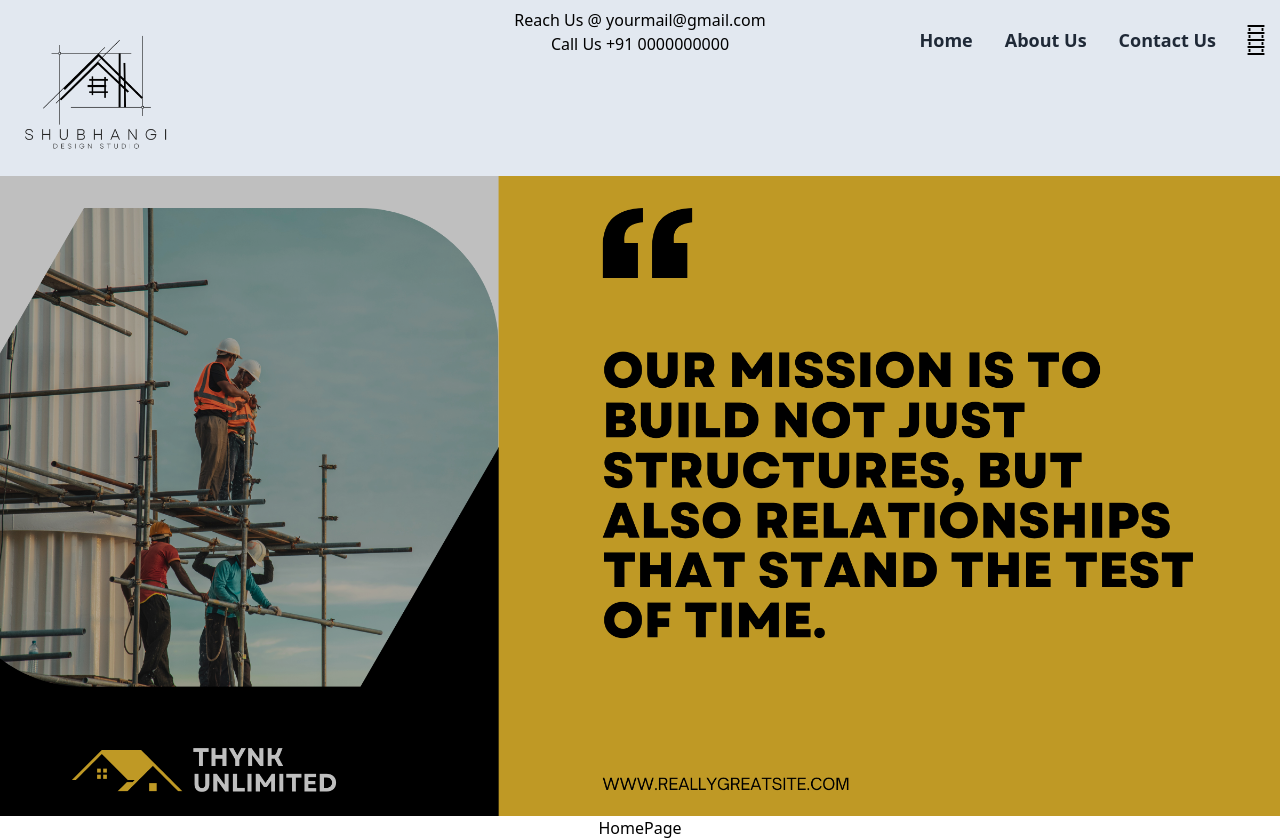
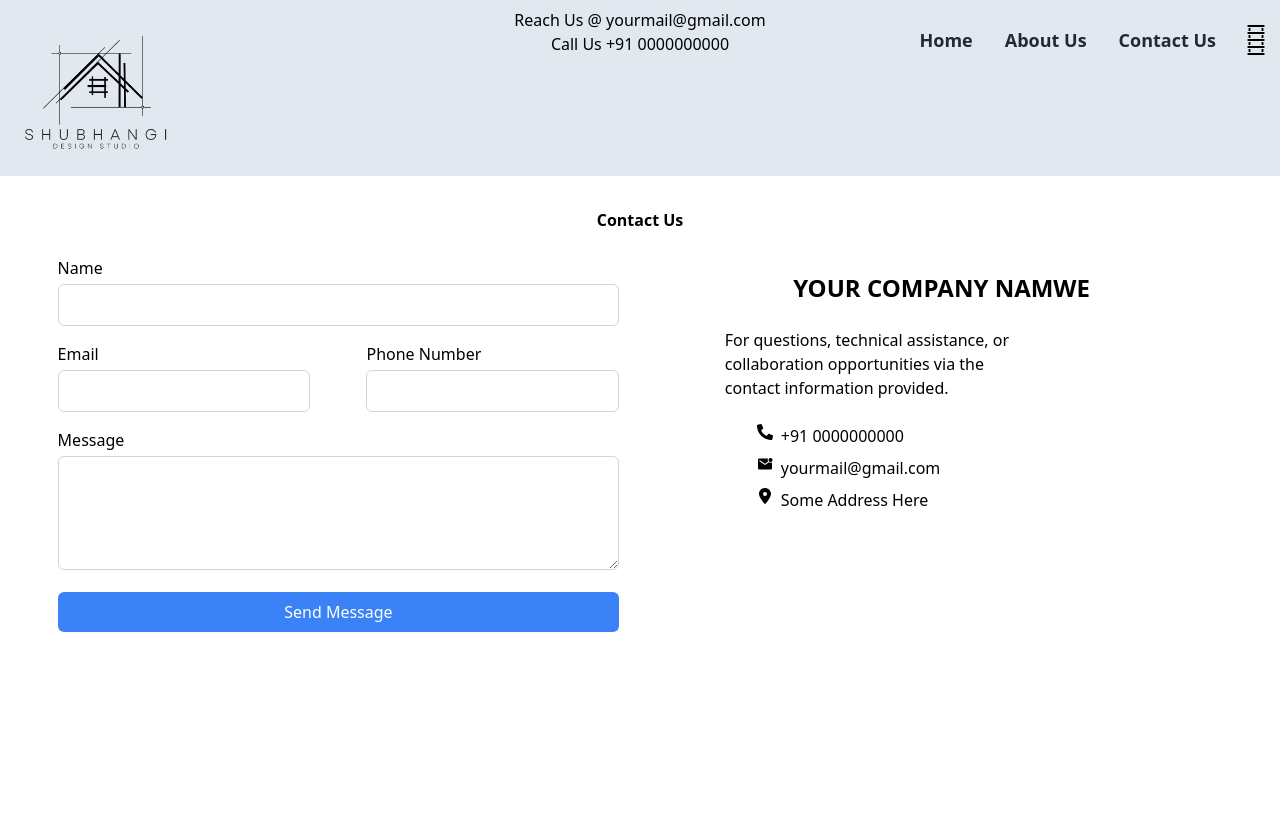
Before and after one commit to Shubhuarch/http-shubhangiwahanearchitects, a React (Create React App) app: page /contact in a window 1280 px wide. After the commit the page ends 800 px from the top, so only its background shows below. Built offline with nearby package versions, Linux system fonts and the light colour scheme; grey boxes are pictures that could not be loaded.

Commit message:
add contact us page

```diff
--- a/package.json
+++ b/package.json
@@ -11,6 +11,7 @@
     "react-icons": "^5.3.0",
     "react-router-dom": "^6.26.2",
     "react-scripts": "5.0.1",
+    "react-toastify": "^10.0.5",
     "web-vitals": "^2.1.4"
   },
   "scripts": {
--- a/src/App.js
+++ b/src/App.js
@@ -1,14 +1,38 @@
 import logo from './logo.svg';
 import './App.css';
-import { BrowserRouter as Router } from 'react-router-dom';
+import { BrowserRouter as Router, Route, Routes } from 'react-router-dom';
+
 import Home from './Pages/Home';
+import { ToastContainer, toast } from 'react-toastify';
+import 'react-toastify/dist/ReactToastify.css';
+import Navbar from './Components/Navbar';
+import About from './Pages/About';
+import Contact from './Pages/Contact';
 
 function App() {
   return (
     <Router>
+      <ToastContainer
+        position="top-center"
+        autoClose={2000}
+        hideProgressBar={false}
+        newestOnTop={false}
+        closeOnClick
+        rtl={false}
+        pauseOnFocusLoss
+        draggable
+        pauseOnHover
+        theme="light"
+      />
     <div className="App">
-      <Home />
-      {/* Other components and routes */}
+      <Navbar />
+      <div className="pt-[24vh] md:pt-[22vh]"> {/* Add padding top here */}
+        <Routes>
+          <Route path="/*" element={<Home />} />
+          <Route path="/about" element={<About />} />
+          <Route path="/contact" element={<Contact />} />
+        </Routes>
+      </div>
     </div>
   </Router>
   );
--- a/src/Components/Navbar.jsx
+++ b/src/Components/Navbar.jsx
@@ -36,16 +36,19 @@ const Navbar = () => {
   const menuRef = useOutsideClick(handleClickOutside);
 
   return (
-    <div className="h-[24vh] md:h-[22vh] w-full bg-slate-200">
+
+    <div className="h-[24vh] md:h-[22vh] w-full bg-slate-200 fixed z-50 top-0 left-0">
       <div className="text-[0.7rem] md:text-[1rem] pt-2 mb-1 md:h-[2vh]">
         <div>Reach Us @ yourmail@gmail.com</div>
         <div>Call Us +91 0000000000</div>
       </div>
       <div className="flex justify-between w-full">
         <div className="flex h-[17vh] md:h-[20vh]">
+          <Link to='/'>
           <div className="h-full pl-4">
             <img src={logo} alt="Logo" className="h-full w-full" />
           </div>
+          </Link>
         </div>
 
         <div className="flex w-max items-center h-[5vh] ">
@@ -73,12 +76,13 @@ const Navbar = () => {
               <GiLadder />
             </button>
             {isMenuOpen && (
-              <div className="absolute right-0 mt-2 w-[40vh] h-screen pr-0 bg-gray-500 rounded-md shadow-lg py-1 z-10">
+              <div className="absolute right-0 mt-2 w-[40vh] h-screen pr-0 bg-gray-500 rounded-md shadow-lg py-1 z-[60]">
                 <Link
-                  to="/link1"
+                  to="/contact"
                   className="block px-4 py-2 text-sm text-gray-700 hover:bg-gray-100"
+                  onClick={toggleMenu}
                 >
-                  Link 1
+                  Contact Us
                 </Link>
                 <Link
                   to="/link2"
@@ -170,6 +174,7 @@ const Navbar = () => {
         </div>
       </div>
     </div>
+
   );
 };
 
--- a/src/Components/Slidebar.jsx
+++ b/src/Components/Slidebar.jsx
@@ -23,7 +23,7 @@ const Slidebar = () => {
 
   return (
     <div
-      className="relative w-full h-[30vh] md:h-[80vh] overflow-hidden group"
+      className="relative w-full h-[30vh] md:h-[60vh] overflow-hidden group border "
       onMouseEnter={() => setIsHovered(true)}
       onMouseLeave={() => setIsHovered(false)}
     >
--- a/src/Pages/About.jsx
+++ b/src/Pages/About.jsx
@@ -0,0 +1,9 @@
+import React from 'react'
+
+const About = () => {
+  return (
+    <div>About</div>
+  )
+}
+
+export default About
--- /dev/null
+++ b/src/Pages/Contact.jsx
@@ -0,0 +1,147 @@
+import React, { useState } from "react";
+import { FaPhoneAlt } from "react-icons/fa";
+import { IoMdMailUnread } from "react-icons/io";
+import { FaLocationDot } from "react-icons/fa6";
+import { ToastContainer, toast } from 'react-toastify';
+import 'react-toastify/dist/ReactToastify.css';
+const Contact = () => {
+  const [name, setName] = useState("");
+  const [email, setEmail] = useState("");
+  const [number, setNumber] = useState("");
+  const [message, setMessage] = useState("");
+  const [result, setResult] = useState("");
+
+  const handleSubmit = async(e) => {
+    e.preventDefault();
+    // Handle form submission here
+    try {
+
+        const formData = new FormData();
+        formData.append("name", name);
+        formData.append("email", email);
+        formData.append("number", number);
+        formData.append("message", message);
+        formData.append("access_key", process.env.REACT_APP_ACCESS_KEY); // move access key to env later
+        // console.log({ name, email, number, message });
+        console.log('tryiing....');
+
+        const response = await fetch("https://api.web3forms.com/submit", {
+          method: "POST",
+          body: formData
+        });
+        console.log('res');
+
+        console.log(response);
+
+        const data = await response.json();
+
+        if (data.success) {
+          setResult("Form Submitted Successfully");
+          toast.success("Message sent successfully!");
+          // Reset form fields
+          setName("");
+          setEmail("");
+          setNumber("");
+          setMessage("");
+        } else {
+          console.log("Error", data);
+          setResult(data.message);
+        }
+      } catch (error) {
+        console.error("Error submitting form:", error);
+        setResult("An error occurred. Please try again.");
+      }
+  };
+
+  return (
+    <div className="container mx-auto px-4 py-8 w-full">
+      <h1 className="font-bold mb-6 text-center">Contact Us</h1>
+      {/* <button onClick={()=>{toast.success("Message sent successfully!");}} >check</button> */}
+      <div className="w-full mx-auto flex justify-evenly flex-col md:flex-row">
+        <form onSubmit={handleSubmit} className="space-y-4 md:w-[45%]">
+          <div className="">
+            <label htmlFor="name" className="mb-1 font-medium flex">
+              Name
+            </label>
+            <input
+              type="text"
+              id="name"
+              value={name}
+              onChange={(e) => setName(e.target.value)}
+              className="w-full px-3 py-2 border border-gray-300 rounded-md focus:outline-none focus:ring-2 focus:ring-blue-500"
+              required
+            />
+          </div>
+          <div className="flex justify-between">
+            <div className="w-[45%]">
+              <label htmlFor="email" className="flex mb-1 font-medium">
+                Email
+              </label>
+              <input
+                type="email"
+                id="email"
+                value={email}
+                onChange={(e) => setEmail(e.target.value)}
+                className="w-full px-3 py-2 border border-gray-300 rounded-md focus:outline-none focus:ring-2 focus:ring-blue-500"
+                required
+              />
+            </div>
+            <div className="w-[45%]">
+              <label htmlFor="number" className="flex mb-1 font-medium">
+                Phone Number
+              </label>
+              <input
+                type="tel"
+                id="number"
+                value={number}
+                onChange={(e) => setNumber(e.target.value)}
+                className="w-full px-3 py-2 border border-gray-300 rounded-md focus:outline-none focus:ring-2 focus:ring-blue-500"
+              />
+            </div>
+          </div>
+
+          <div>
+            <label htmlFor="message" className="flex mb-1 font-medium">
+              Message
+            </label>
+            <textarea
+              id="message"
+              value={message}
+              onChange={(e) => setMessage(e.target.value)}
+              rows="4"
+              className="w-full px-3 py-2 border border-gray-300 rounded-md focus:outline-none focus:ring-2 focus:ring-blue-500"
+              required
+            ></textarea>
+          </div>
+          <div>
+            <button
+              type="submit"
+              className="w-full bg-blue-500 text-white py-2 px-4 rounded-md hover:bg-blue-600 transition duration-300"
+            >
+              Send Message
+            </button>
+          </div>
+        </form>
+
+        <div className="md:w-[45%] p-4 mt-2 md:mt-0 md:bg-opacity-50 rounded-2xl ">
+          <h1 className="font-bold md:text-2xl mb-2">YOUR COMPANY NAMWE</h1>
+          <div className="flex flex-wrap w-full md:w-[70%] text-left p-4 md:pl-[6vh]">
+
+              For questions, technical assistance, or collaboration
+              opportunities via the contact information provided.
+
+
+          </div>
+
+          <div className="md:w-[70%] md:pl-[9vh]">
+            <div className="w-full flex m-2"><FaPhoneAlt /> <p className="pl-2">+91 0000000000</p> </div>
+            <div className="w-full flex m-2"><IoMdMailUnread /><p className="pl-2">yourmail@gmail.com</p> </div>
+            <div className="w-full flex m-2"><FaLocationDot /> <p className="pl-2">Some Address Here</p> </div>
+          </div>
+        </div>
+      </div>
+    </div>
+  );
+};
+
+export default Contact;
--- a/src/Pages/Home.jsx
+++ b/src/Pages/Home.jsx
@@ -5,8 +5,10 @@ import Slidebar from '../Components/Slidebar'
 const Home = () => {
   return (
     <div className=''>
-        <Navbar />
+
+
         <Slidebar />
+
         HomePage
     </div>
   )
```
Also changed, not shown: 2 other files (tests, documents, lock files or other folders).
